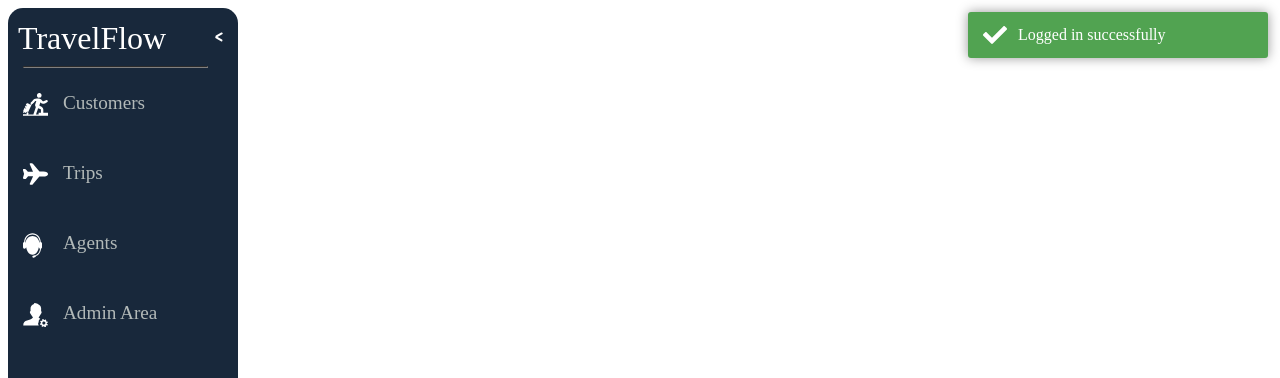
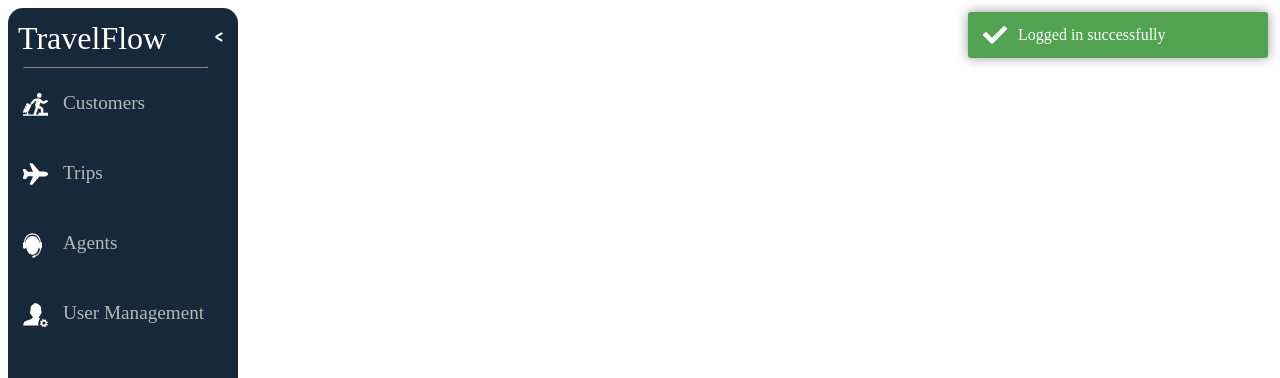
Before and after one commit to OmarAlloush20/OmarAlloush20.github.io, an Angular app: page /login in a window 1280 px wide. Both pictures are taken after typing "Sample", "Sample123" into the empty fields and a click on the button "Login". Shown: the top 378 px of the page. Built offline with nearby package versions, Linux system fonts and the light colour scheme.

Commit message:
main menu prep

```diff
--- a/src/app/pages/main-menu/ui/main-menu/main-menu.component.html
+++ b/src/app/pages/main-menu/ui/main-menu/main-menu.component.html
@@ -1,6 +1,7 @@
 <div class="main-menu-container">
-    <app-sidebar></app-sidebar>
-    <div class="main-menu-content">
-        <router-outlet></router-outlet>
+    <div class="main-menu-content-container">
+        <router-outlet class="main-menu-content"></router-outlet>
     </div>
+    <app-sidebar class="main-menu-sidebar"></app-sidebar>
+
 </div>
--- a/src/app/pages/main-menu/ui/main-menu/main-menu.component.scss
+++ b/src/app/pages/main-menu/ui/main-menu/main-menu.component.scss
@@ -1,3 +1,17 @@
 .main-menu-container {
-    display: flex;
+    position: relative;
+
+    .main-menu-sidebar {
+        position: absolute;
+        top: 0;
+        left: 0;
+        bottom: 0;
+    }
+
+    .main-menu-content-container {
+        position: absolute;
+        left: 78px; // sidebar width when collapsed
+        top: 0;
+        bottom: 0;
+    }
 }
--- a/src/app/pages/main-menu/ui/sidebar/sidebar.component.html
+++ b/src/app/pages/main-menu/ui/sidebar/sidebar.component.html
@@ -29,9 +29,9 @@
                 </a>
             </li>
             <li class="nav-item">
-                <a [routerLink]="['/main/admin']">
+                <a [routerLink]="['/main/users']">
                     <div class="item-icon icon admin-icon"></div>
-                    <label>Admin Area</label>
+                    <label>User Management</label>
                 </a>
             </li>
             <div class="highlight"></div>
```
